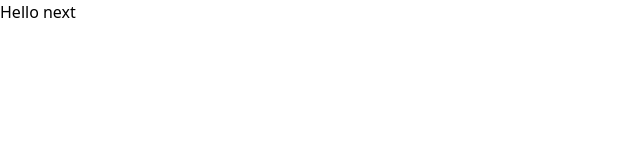
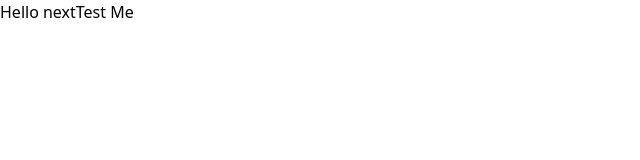
Before and after one commit to betulkaplan/advise-me, a Next.js app: page / in a window 1280 px wide. Shown: the top 160 px of the page, without its empty margins (0-640 px from the left). Built offline with nearby package versions, Linux system fonts and the light colour scheme.

Commit message:
improve test

```diff
--- a/pages/index.tsx
+++ b/pages/index.tsx
@@ -13,7 +13,10 @@ export default function Home() {
         <meta name="viewport" content="width=device-width, initial-scale=1" />
         <link rel="icon" href="/favicon.ico" />
       </Head>
-      <main>Hello next</main>
+      <main>
+        Hello next
+        <button>Test Me</button>
+      </main>
     </>
   );
 }
```
Also changed, not shown: 1 other file (tests, documents, lock files or other folders).
